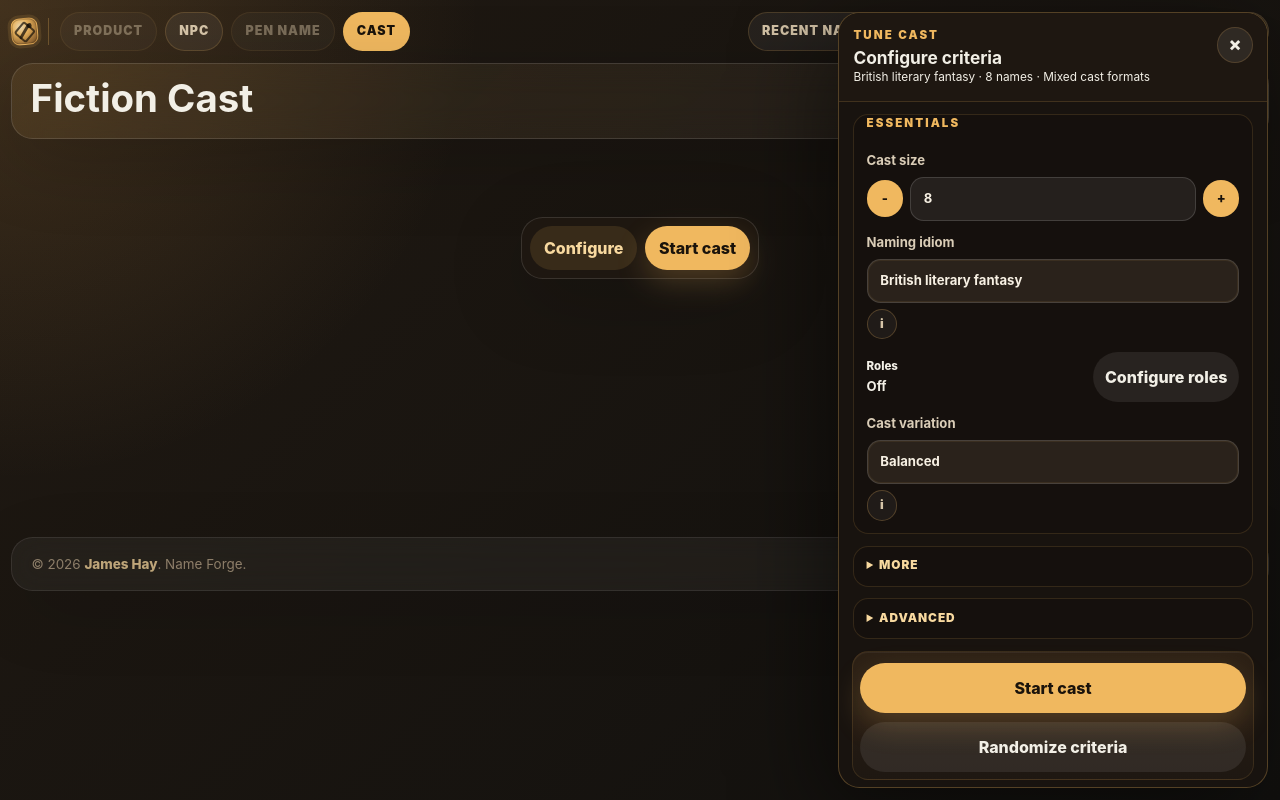
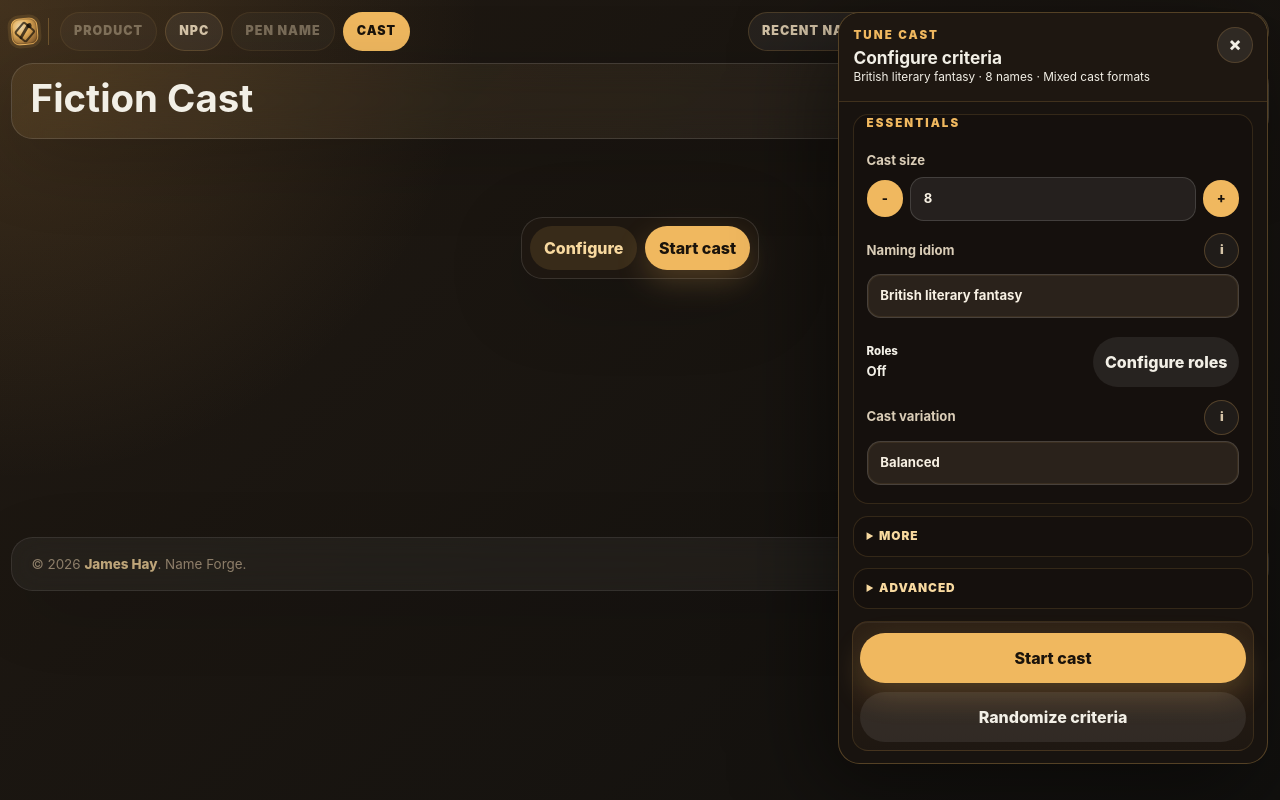
Before and after one commit to jaahay/name-forge, a React (Vite) app: page / in a window 1280 px wide. Both pictures are taken after a click on the button "Configure". Built offline with nearby package versions, Linux system fonts and the light colour scheme.

Commit message:
Keep contextual help visible within Configure

```diff
--- a/src/product-guidance.css
+++ b/src/product-guidance.css
@@ -1,6 +1,7 @@
 /* Contextual guidance and Help surface. Keep disclosure chrome small and content-led. */
 
 .configure-field {
+  position: relative;
   display: grid;
   gap: 0.38rem;
   color: #dacdb7;
@@ -14,6 +15,8 @@
   align-items: center;
   justify-content: flex-start;
   min-width: 0;
+  min-height: 2.2rem;
+  padding-right: 2.55rem;
 }
 
 .control-label-row > label {
@@ -22,17 +25,21 @@
 }
 
 .contextual-help {
-  position: relative;
-  display: inline-block;
+  position: static;
+  display: block;
   min-width: 0;
+  margin-top: -0.38rem;
   font-weight: 500;
 }
 
 .contextual-help > summary {
+  position: absolute;
+  top: 0;
+  right: 0;
   display: inline-grid;
   place-items: center;
-  width: 1.9rem;
-  height: 1.9rem;
+  width: 2.2rem;
+  height: 2.2rem;
   padding: 0;
   border: 1px solid rgba(240, 184, 95, 0.24);
   border-radius: 999px;
@@ -72,17 +79,13 @@
 }
 
 .contextual-help-body {
-  position: absolute;
-  top: calc(100% + 0.38rem);
-  left: 0;
-  z-index: 20;
-  width: min(20rem, calc(100vw - 3rem));
+  width: 100%;
+  margin-top: 0.38rem;
   padding: 0.58rem 0.64rem;
-  border: 1px solid rgba(240, 184, 95, 0.2);
+  border: 1px solid rgba(240, 184, 95, 0.16);
   border-radius: 0.68rem;
   color: #cdbfa8;
-  background: rgba(31, 24, 18, 0.99);
-  box-shadow: 0 14px 36px rgba(0, 0, 0, 0.34);
+  background: rgba(255, 255, 255, 0.04);
   font-size: 0.74rem;
   font-weight: 500;
   line-height: 1.45;
```
